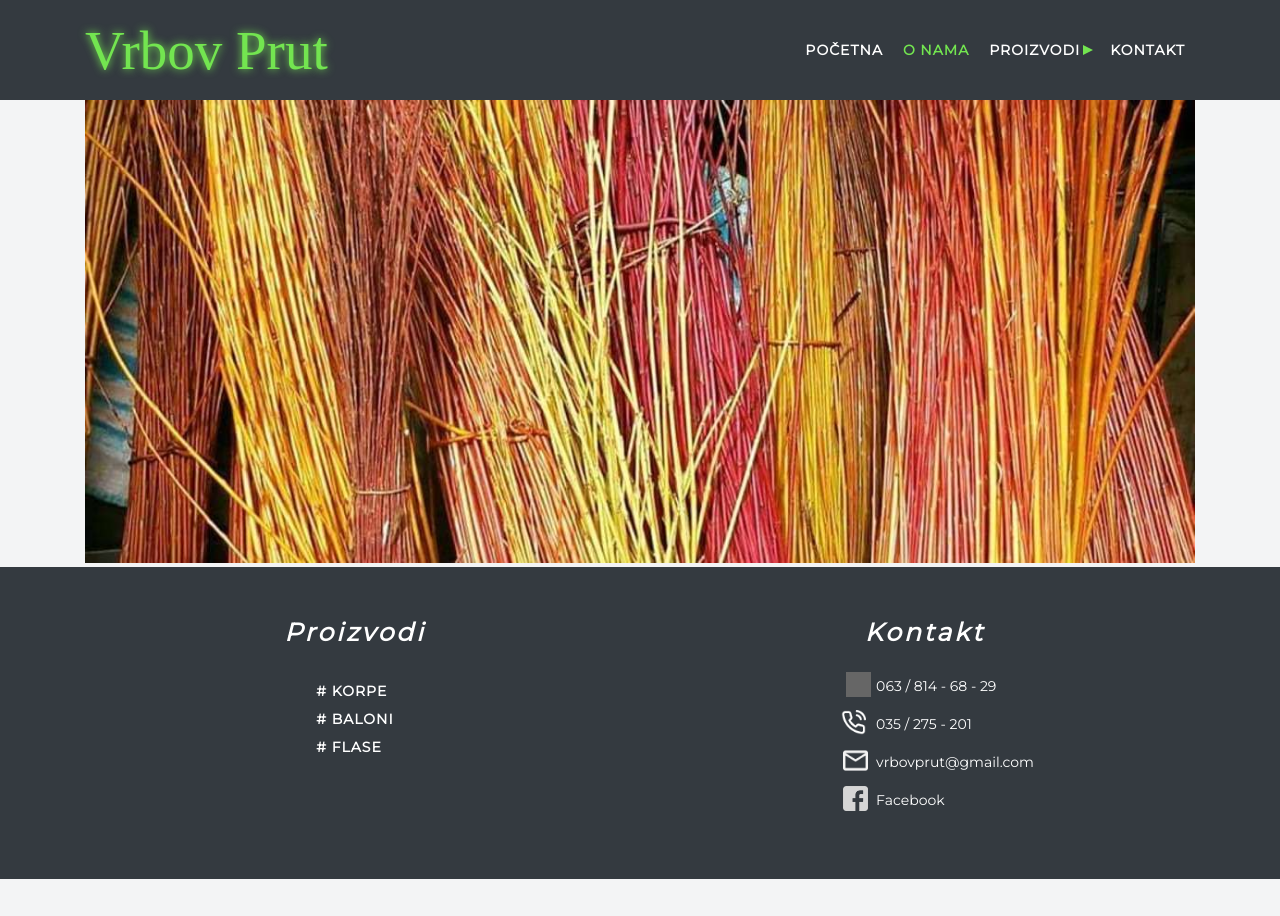
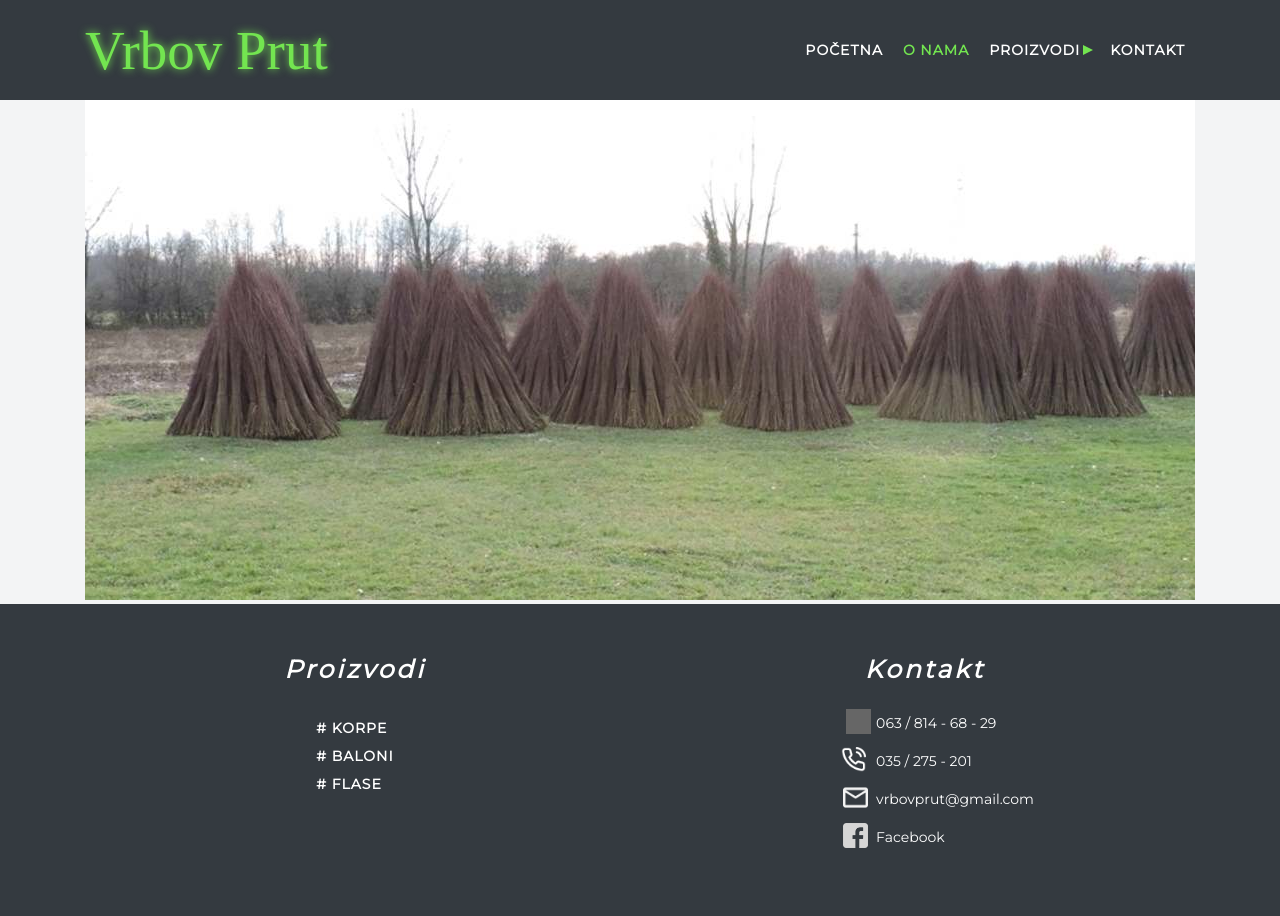
Before and after one commit to StefanMilanovic91/Vrbov-Prut, a React (Create React App) app: page /onama in a window 1280 px wide. Before the commit the page ends 879 px from the top, so only its background shows below. Built offline with nearby package versions, Linux system fonts and the light colour scheme; grey boxes are pictures that could not be loaded; a web font is replaced by a local one.

Commit message:
Work on custom Carousel

```diff
--- a/src/components/UI/Carousel/Carousel.js
+++ b/src/components/UI/Carousel/Carousel.js
@@ -1,19 +1,81 @@
-import React, { useState } from 'react'
+import React, { Fragment, useEffect, useRef, useState } from 'react'
 
-const Carousel = ({ crsItems }) => {
+const Carousel = ({ carouselItems }) => {
 
-    const [children, setChildren] = useState(crsItems);
-    console.log(crsItems.length);
+    const [currentIndex, setCurrentIndex] = useState(1);
+    const refArray = useRef([]);
+
+
+    let styles = {
+        inner: {
+            'transform': `translateX(-${currentIndex}00%)`
+        }
+    }
+
+    let classes = ['Carousel__inner', 'Carousel__inner__animation'].join(' ');
+
+    useEffect(() => {
+
+        if (carouselItems.length + 1 === currentIndex) {
+
+            let id = setTimeout(() => {
+                refArray.current.classList.remove('Carousel__inner__animation');
+                setCurrentIndex(1);
+
+            }, 1000);
+            return () => clearTimeout(id);
+        } else {
+
+            let id = setTimeout(() => {
+                refArray.current.classList.add('Carousel__inner__animation');
+                setCurrentIndex(currentIndex + 1)
+            }, 3000);
+            return () => clearTimeout(id);
+        }
+
+
+
+    }, [currentIndex]);
+
+    console.log(currentIndex);
+    //ref={ref => refArray.current[index] = ref}
     return (
-        <div className="Carousel">
+        <div className="Carousel" >
+            <div ref={refArray} className={classes} style={styles.inner}>
             {
-                crsItems.map(item => <div style={{"transform": `translateX(${crsItems.length + 1}00%)`}} className="Carousel__item">
-                    <img className="Carousel__item__img" src={item.src} alt="test"/>
-                </div>)
+                    carouselItems.map((item, index) => {
+                        if (carouselItems.length - 1 === index) {
+                            return <Fragment>
+                                        <div  key={index + 11} className="Carousel__item">
+                                            <img className="Carousel__item__img" src={item.src} alt="test"/>
+                                        </div>
+                                        <div  key={index} className="Carousel__item">
+                                            <img className="Carousel__item__img" src={carouselItems[0].src} alt="test"/>
+                                        </div>
+                                    </Fragment>
+                        } else if (index === 0) {
+                            return <Fragment>
+                                        <div  key={index} className="Carousel__item">
+                                            <img className="Carousel__item__img" src={carouselItems[carouselItems.length - 1].src} alt="test"/>
+                                        </div>
+                                        <div  key={index  + 11} className="Carousel__item">
+                                            <img className="Carousel__item__img" src={item.src} alt="test"/>
+                                        </div>
+                                    </Fragment>
+                        } else {
+                            return  <div  key={index} className="Carousel__item">
+                                        <img className="Carousel__item__img" src={item.src} alt="test"/>
+                                    </div>
+                        }
+
+                    })
             }
-
+            </div>
         </div>
     )
+
 }
 
+
+
 export default Carousel
--- a/src/components/pages/AboutUs/AboutUs.js
+++ b/src/components/pages/AboutUs/AboutUs.js
@@ -10,7 +10,7 @@ const AboutUs = () => {
     return (
         <main className="Page AboutUs">
             <div className="container">
-                <Carousel crsItems={images} />
+                <Carousel carouselItems={images} />
             </div>
         </main>
     )
--- a/src/css/main.css
+++ b/src/css/main.css
@@ -411,19 +411,28 @@ ul {
   overflow: hidden;
 }
 
-.Carousel__item {
-  display: inline-block;
-  width: 100%;
-  margin-left: -200%;
+.Carousel__inner {
+  display: -webkit-box;
+  display: -ms-flexbox;
+  display: flex;
 }
 
-.Carousel__item__img {
-  width: 100%;
+.Carousel__inner__animation {
+  -webkit-transition: -webkit-transform 1s;
+  transition: -webkit-transform 1s;
+  -o-transition: transform 1s;
+  transition: transform 1s;
+  transition: transform 1s, -webkit-transform 1s;
 }
 
-.Carousel__item__active {
-  display: block;
-  margin-left: 100%;
+.Carousel__inner__stopAnimation {
+  -webkit-transition: none;
+  -o-transition: none;
+  transition: none;
+}
+
+.Carousel__item {
+  width: 100%;
 }
 
 .Home__section__1 {
--- a/src/sass/components/_carousel.sass
+++ b/src/sass/components/_carousel.sass
@@ -1,13 +1,21 @@
 .Carousel
     width: 100%
     overflow: hidden
+    &__inner
+        display: flex
+        &__animation
+            transition: transform 1s
+        &__stopAnimation
+            transition: none
     &__item
-        display: inline-block
+        //display: inline-block
         width: 100%
-        margin-left: -200%
+        //margin-left: -200%
+        //transition: transform .3s
         //transform: translateX(500%)
         &__img
-            width: 100%
-        &__active
-            display: block
-            margin-left: 100%
+            //width: 100%
+        &__move
+            //display: block
+            //margin-left: 100%
+            //transform: translateX(400%)
```
Also changed, not shown: 1 other file (tests, documents, lock files or other folders).
